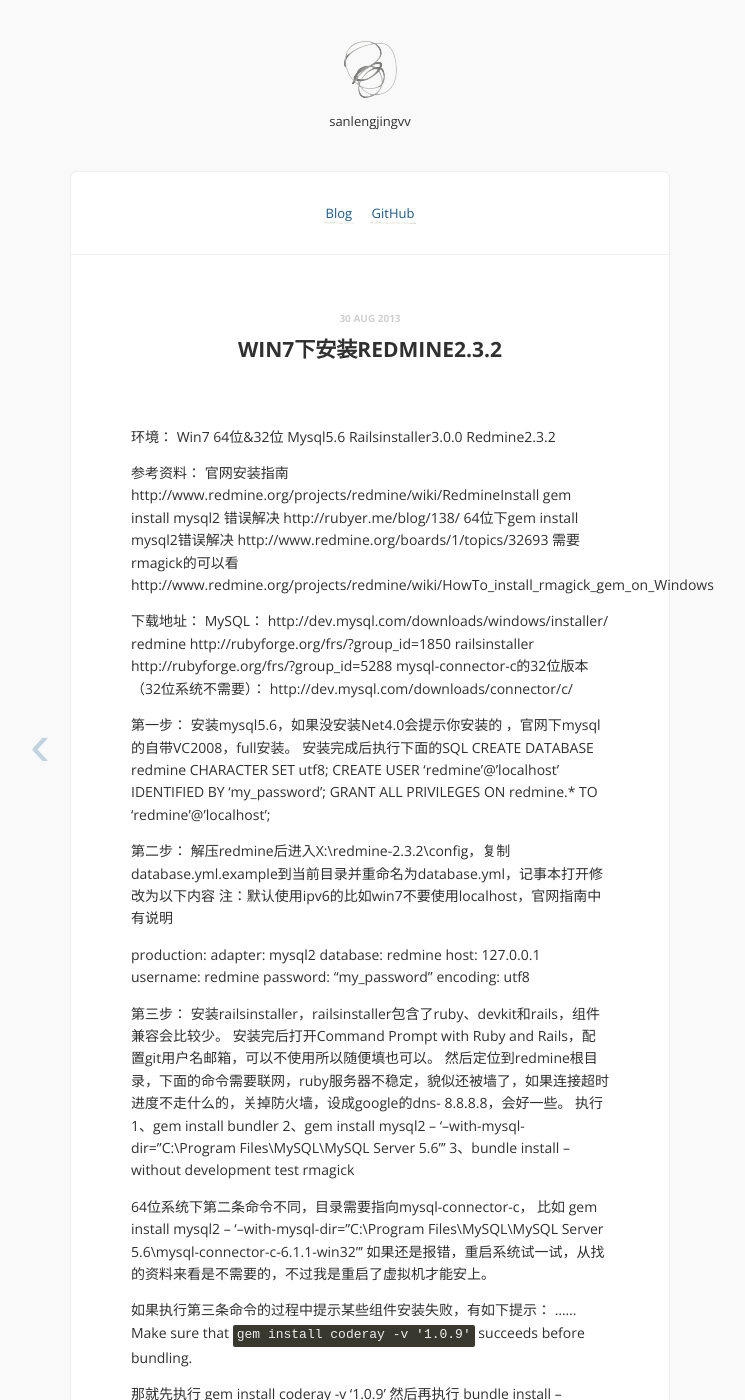
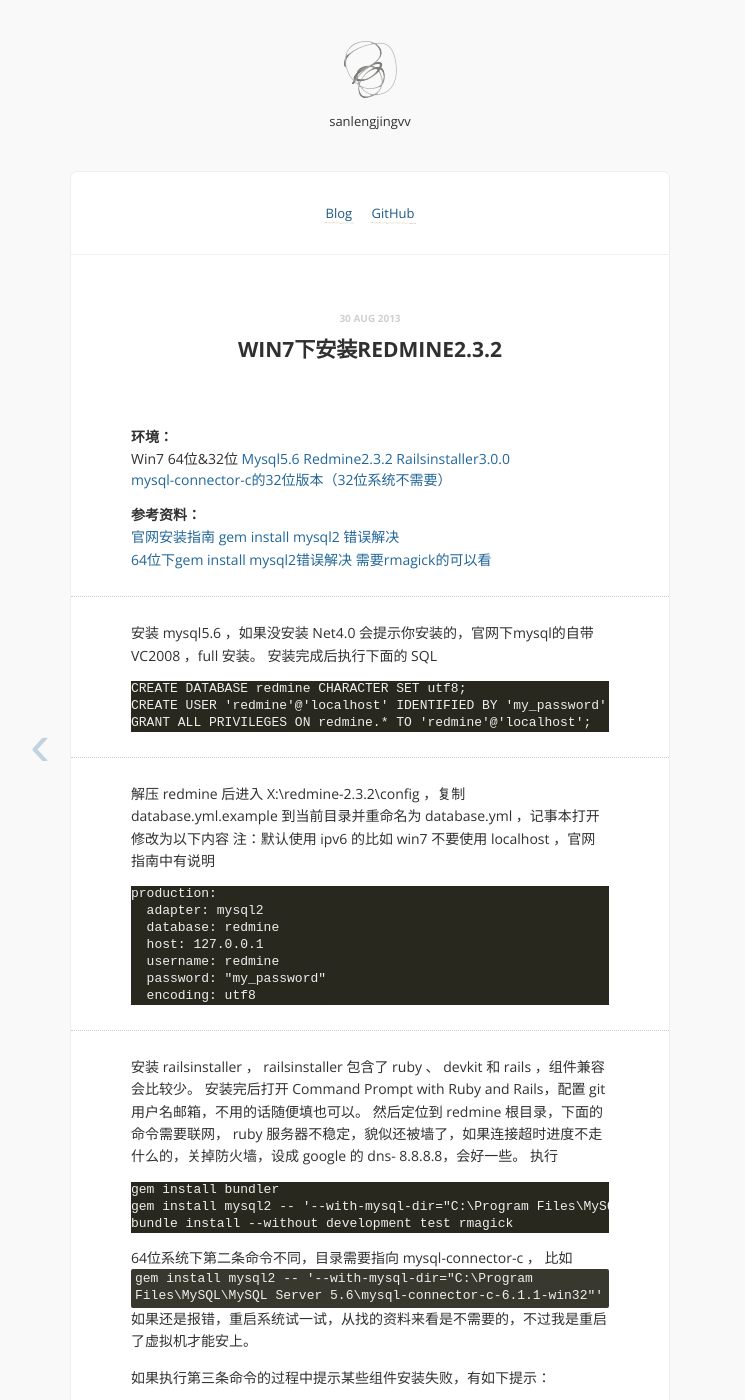
Before and after one commit to sanlengjingvv/sanlengjingvv.github.io, a Jekyll site: the page built from _posts/2013-08-30-win7下安装redmine2.3.2.md, in a window 1280 px wide and 1400 px high. Shown: the whole window, without its empty margins (270-1015 px from the left). Built offline with Jekyll 4.4.1, drawn with Linux system fonts in a browser that asks for light colours; Markdown is read by kramdown in place of the engine named in the settings; comment, search, counter and statistics services are not loaded; some of the changed text lies outside the part shown.

Commit message:
Update 2013-08-30-win7下安装redmine2.3.2.md
use markdown

````diff
--- a/_posts/2013-08-30-win7下安装redmine2.3.2.md
+++ b/_posts/2013-08-30-win7下安装redmine2.3.2.md
@@ -5,50 +5,34 @@ date: 2013-08-30 17:22
 disqus: y
 ---
 
-环境：
+**环境：**
 Win7 64位&32位
-Mysql5.6
-Railsinstaller3.0.0
-Redmine2.3.2
+[Mysql5.6](http://dev.mysql.com/downloads/windows/installer/)
+[Redmine2.3.2](http://www.redmine.org.cn/)
+[Railsinstaller3.0.0](http://railsinstaller.org/)
+[mysql-connector-c的32位版本（32位系统不需要）](http://dev.mysql.com/downloads/connector/c/)
+
+**参考资料：**
+[官网安装指南](http://www.redmine.org/projects/redmine/wiki/RedmineInstall)
+[gem install mysql2 错误解决](http://rubyer.me/blog/138/)
+[64位下gem install mysql2错误解决](http://www.redmine.org/boards/1/topics/32693)
+[需要rmagick的可以看](http://www.redmine.org/projects/redmine/wiki/HowTo_install_rmagick_gem_on_Windows)
 
 
-参考资料：
-官网安装指南
-http://www.redmine.org/projects/redmine/wiki/RedmineInstall
-gem install mysql2 错误解决
-http://rubyer.me/blog/138/
-64位下gem install mysql2错误解决
-http://www.redmine.org/boards/1/topics/32693
-需要rmagick的可以看
-http://www.redmine.org/projects/redmine/wiki/HowTo_install_rmagick_gem_on_Windows
-
-
-
-
-下载地址：
-MySQL：
-http://dev.mysql.com/downloads/windows/installer/
-redmine
-http://rubyforge.org/frs/?group_id=1850
-railsinstaller
-http://rubyforge.org/frs/?group_id=5288
-mysql-connector-c的32位版本（32位系统不需要）：
-http://dev.mysql.com/downloads/connector/c/
-
-
-第一步：
-安装mysql5.6，如果没安装Net4.0会提示你安装的 ，官网下mysql的自带VC2008，full安装。
-安装完成后执行下面的SQL
+---
+安装 mysql5.6 ，如果没安装 Net4.0 会提示你安装的，官网下mysql的自带 VC2008 ，full 安装。
+安装完成后执行下面的 SQL
+```
 CREATE DATABASE redmine CHARACTER SET utf8;
 CREATE USER 'redmine'@'localhost' IDENTIFIED BY 'my_password';
 GRANT ALL PRIVILEGES ON redmine.* TO 'redmine'@'localhost';
+```
 
+---
+解压 redmine 后进入 X:\redmine-2.3.2\config ，复制 database.yml.example 到当前目录并重命名为 database.yml ，记事本打开修改为以下内容
+注：默认使用 ipv6 的比如 win7 不要使用 localhost ，官网指南中有说明
 
-第二步：
-解压redmine后进入X:\redmine-2.3.2\config，复制database.yml.example到当前目录并重命名为database.yml，记事本打开修改为以下内容
-注：默认使用ipv6的比如win7不要使用localhost，官网指南中有说明
-
-
+```
 production:
   adapter: mysql2
   database: redmine
@@ -56,53 +40,51 @@ production:
   username: redmine
   password: "my_password"
   encoding: utf8
+```
 
+---
+安装 railsinstaller ， railsinstaller 包含了 ruby 、 devkit 和 rails ，组件兼容会比较少。
+安装完后打开 Command Prompt with Ruby and Rails，配置 git 用户名邮箱，不用的话随便填也可以。
+然后定位到 redmine 根目录，下面的命令需要联网， ruby 服务器不稳定，貌似还被墙了，如果连接超时进度不走什么的，关掉防火墙，设成 google 的 dns- 8.8.8.8，会好一些。
+执行
+```
+gem install bundler
+gem install mysql2 -- '--with-mysql-dir="C:\Program Files\MySQL\MySQL Server 5.6"'
+bundle install --without development test rmagick
+```
 
-第三步：
-安装railsinstaller，railsinstaller包含了ruby、devkit和rails，组件兼容会比较少。
-安装完后打开Command Prompt with Ruby and Rails，配置git用户名邮箱，可以不使用所以随便填也可以。
-然后定位到redmine根目录，下面的命令需要联网，ruby服务器不稳定，貌似还被墙了，如果连接超时进度不走什么的，关掉防火墙，设成google的dns- 8.8.8.8，会好一些。
-执行
-1、gem install bundler
-2、gem install mysql2 -- '--with-mysql-dir="C:\Program Files\MySQL\MySQL Server 5.6"'
-3、bundle install --without development test rmagick
-
-
-64位系统下第二条命令不同，目录需要指向mysql-connector-c，
+64位系统下第二条命令不同，目录需要指向 mysql-connector-c ，
 比如
-gem install mysql2 -- '--with-mysql-dir="C:\Program Files\MySQL\MySQL Server 5.6\mysql-connector-c-6.1.1-win32"'
+`gem install mysql2 -- '--with-mysql-dir="C:\Program Files\MySQL\MySQL Server 5.6\mysql-connector-c-6.1.1-win32"'`
 如果还是报错，重启系统试一试，从找的资料来看是不需要的，不过我是重启了虚拟机才能安上。
 
-
 如果执行第三条命令的过程中提示某些组件安装失败，有如下提示：
-……
+> ……
 Make sure that `gem install coderay -v '1.0.9'` succeeds before bundling.
 
+那就先执行
+`gem install coderay -v '1.0.9'`
+然后再执行
+`bundle install --without development test rmagick`
 
-那就先执行
-gem install coderay -v '1.0.9'
-然后再执行
-bundle install --without development test rmagick
+---
+32位：
+把 C:\Program Files\MySQL\MySQL Server 5.6\lib\libmysql.dll 拷贝到C:\RailsInstaller\Ruby2.0.0\bin
+64位：
+把 C:\Program Files\MySQL\MySQL Server 5.6\mysql-connector-c-6.1.1-win32\lib\libmysql.dll 拷贝到 C:\RailsInstaller\Ruby2.0.0\bin
 
-
-第四步：
-32位：
-把C:\Program Files\MySQL\MySQL Server 5.6\lib\libmysql.dll拷贝到C:\RailsInstaller\Ruby2.0.0\bin
-64位：
-把C:\Program Files\MySQL\MySQL Server 5.6\mysql-connector-c-6.1.1-win32\lib\libmysql.dll拷贝到C:\RailsInstaller\Ruby2.0.0\bin
-
-
-第五步：
+---
 执行下面命令
+```
 rake generate_secret_token
 set RAILS_ENV=production
 rake db:migrate
 set RAILS_ENV=production
 set REDMINE_LANG=zh
 rake redmine:load_default_data
+```
 
-
-第六步：
+---
 执行下面命令启动服务
-ruby script/rails server webrick -e production
-浏览http://localhost:3000/
+`ruby script/rails server webrick -e production`
+浏览 http://localhost:3000/
````
